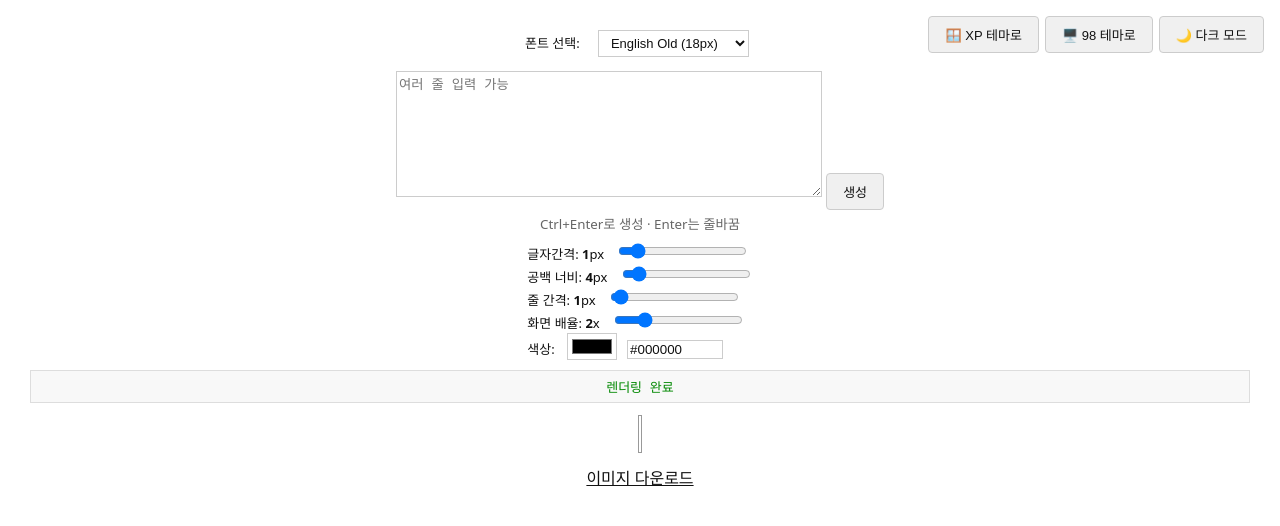
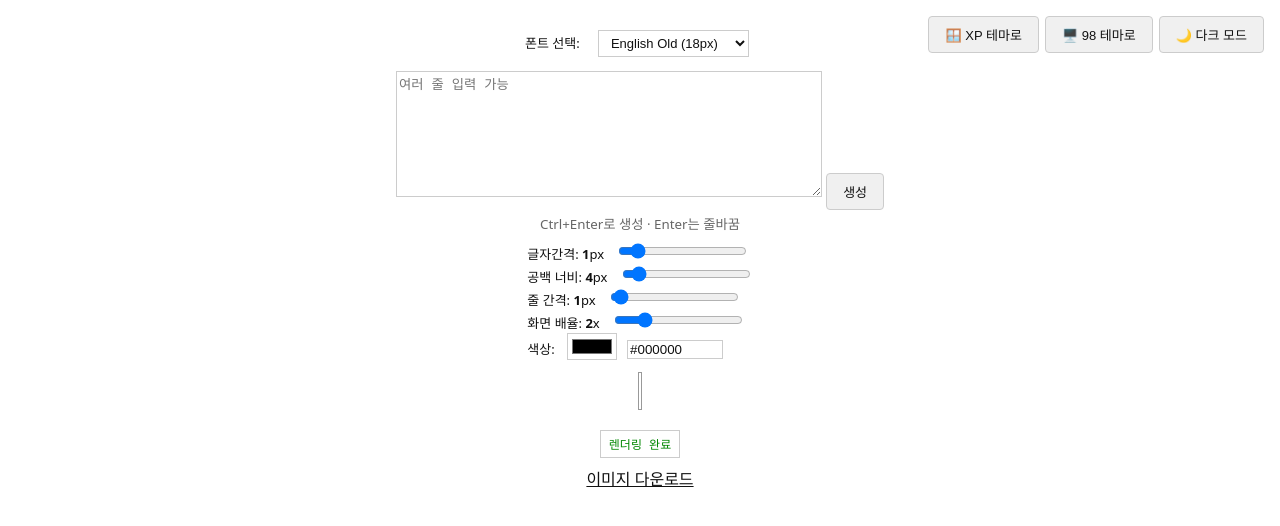
Before and after one commit to 14EE4/text-image-generator, a plain HTML site: page index.html in a window 1280 px wide. Drawn offline with Linux system fonts and the light colour scheme.

Commit message:
Add status banner to display messages and update script to reference existing element

```diff
--- a/index.html
+++ b/index.html
@@ -103,6 +103,18 @@
     .theme-switcher button { border-radius: 4px; }
     small { color: var(--muted); }
     a#downloadLink { color: var(--fg); }
+
+    #statusBanner {
+      display: inline-block;
+      padding: 4px 8px;
+      background: var(--panel-bg);
+      border: 1px solid var(--btn-border);
+      color: var(--fg);
+      font-size: 12px;
+      font-family: monospace;
+      margin: 8px auto;
+      max-width: fit-content;
+    }
   </style>
 </head>
 <body>
@@ -145,6 +157,9 @@
   </div>
 
   <canvas id="canvas" width="800" height="200"></canvas>
+  <div style="text-align: center;">
+    <div id="statusBanner" style="display: inline-block;">준비</div>
+  </div>
   <a id="downloadLink" style="display:none;">이미지 다운로드</a>
 
   <!-- 다크모드 토글 스크립트 (OS 설정 감지 + 사용자 토글 저장) -->
--- a/script.js
+++ b/script.js
@@ -21,13 +21,11 @@ document.addEventListener('DOMContentLoaded', () => {
   const colorPicker = document.getElementById('colorPicker');
   const colorHex = document.getElementById('colorHex');
 
-  // 상태 배너
-  const status = document.createElement('div');
-  status.id = 'statusBanner';
-  status.style.cssText = 'font-family:monospace;margin:6px;padding:6px;border:1px solid #ddd;background:#f8f8f8;';
-  if (canvas?.parentNode) canvas.parentNode.insertBefore(status, canvas);
+  // 상태 배너를 HTML에서 가져오기 (동적 생성 제거)
+  const status = document.getElementById('statusBanner');
 
   function setStatus(msg, isError = false) {
+    if (!status) return;
     status.textContent = msg;
     status.style.color = isError ? '#a00' : '#080';
     console.log('[STATUS]', msg);
```
